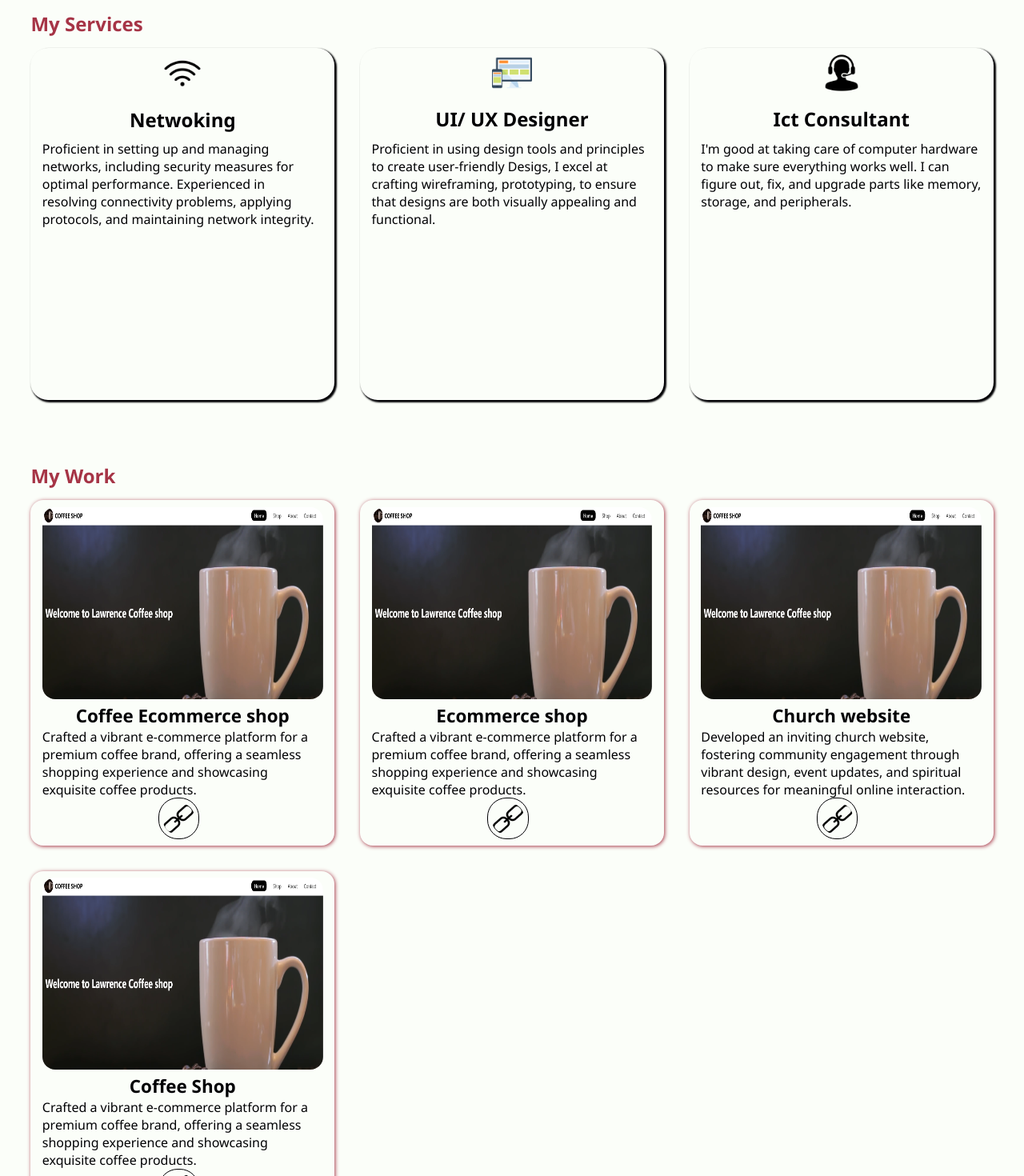
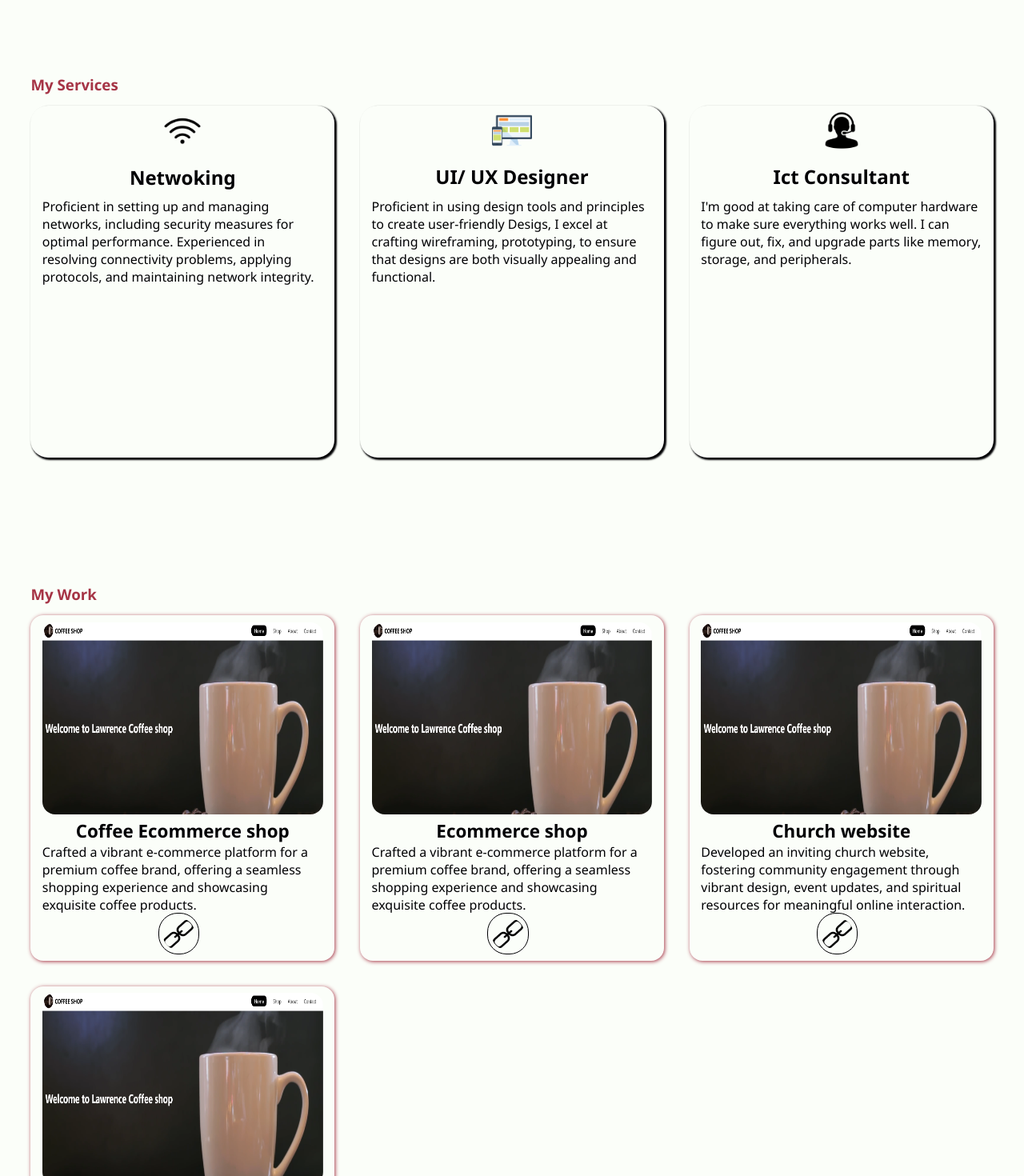
Before and after one commit to Lawrence-Mwangi/Portfolio, a Vue app: page / in a window 1280 px wide. Shown: the part 1330-2800 px from the top of the page at 80% size. Built offline with nearby package versions, Linux system fonts and the light colour scheme; no server answers.

Commit message:
Added the some padding in the section to ensure good spacing

```diff
--- a/src/assets/css/_service.scss
+++ b/src/assets/css/_service.scss
@@ -1,3 +1,5 @@
+.Service{
+    padding:5em 0 0;
     .service_container{
         @include grid(3);
         padding: 0.9em 0;
@@ -37,6 +39,7 @@
         }
     }
 
+}
 @media screen and (width <=726px) {
     .service_container{
         .service_content{
--- a/src/assets/css/_skills.scss
+++ b/src/assets/css/_skills.scss
@@ -1,3 +1,5 @@
+.Skill{
+    padding:5em 0 0;
     .skill_container{
         @include grid(3);
 
@@ -26,8 +28,10 @@
             }
         }
     }
+}
 
 @media screen and (width <=726px) {
+    .Skill{
         .skill_container{
             .skills{
                 ul{
@@ -38,3 +42,4 @@
             }
           }
     }
+}
--- a/src/assets/css/_work.scss
+++ b/src/assets/css/_work.scss
@@ -1,3 +1,5 @@
+.Work{
+    padding: 5em 0 0;
     .work_container{
         @include grid(3);
         padding: 0.9em 0;
@@ -39,8 +41,10 @@
             }
         }
     }
+}
 
 @media screen and (width <=726px) {
+    .Work{
         .work_container{
             .work_content{
                 margin: 0 0 1.5em;
@@ -51,3 +55,4 @@
             }
         }
     }
+}
--- a/src/components/NavbarComponent.vue
+++ b/src/components/NavbarComponent.vue
@@ -10,6 +10,7 @@
                 <li><a href="#home">Home</a></li>
                 <li><a href="#about">About</a></li>
                 <li><a href="#skills">Skill</a></li>
+                <li><a href="#services">Service</a></li>
                 <li><a href="#work">work</a></li>
                 <li><a href="#blog">Blog</a></li>
             </div>
--- a/src/views/HomeView.vue
+++ b/src/views/HomeView.vue
@@ -11,7 +11,7 @@ import Blog from './BlogView.vue'
 
 <template>
     <Navbar/>
-    <section class="container" id="home"  v-motion-pop-visible>
+    <section class="container" id="home" >
         <Hero/>
     </section>
 
--- a/src/views/ServicesView.vue
+++ b/src/views/ServicesView.vue
@@ -1,6 +1,7 @@
 <script setup></script>
 
 <template>
+<section class="Service">
     <h1>My Services</h1>
 
     <div class="service_container">
@@ -30,4 +31,5 @@
             </p>
         </div>
     </div>
+</section>
 </template>
--- a/src/views/SkillsView.vue
+++ b/src/views/SkillsView.vue
@@ -1,7 +1,8 @@
 <script setup></script>
 
 <template>
-    <h1>Skills</h1>
+    <scetion class="Skill">
+        <h1>Skills</h1>
     <div class="skill_container">
         <div class="skills">
             <p>Fontend</p>
@@ -25,4 +26,5 @@
             </ul>
         </div>
     </div>
+    </scetion>
 </template>
--- a/src/views/Workview.vue
+++ b/src/views/Workview.vue
@@ -1,6 +1,7 @@
 <script setup></script>
 
 <template>
+   <section class="Work">
     <h1>My Work</h1>
     <div class="work_container">
         <div class="work_content">
@@ -51,4 +52,5 @@
             </a>
         </div>
     </div>
+   </section>
 </template>
```
Lines whose indentation alone changed are shown as unchanged.
